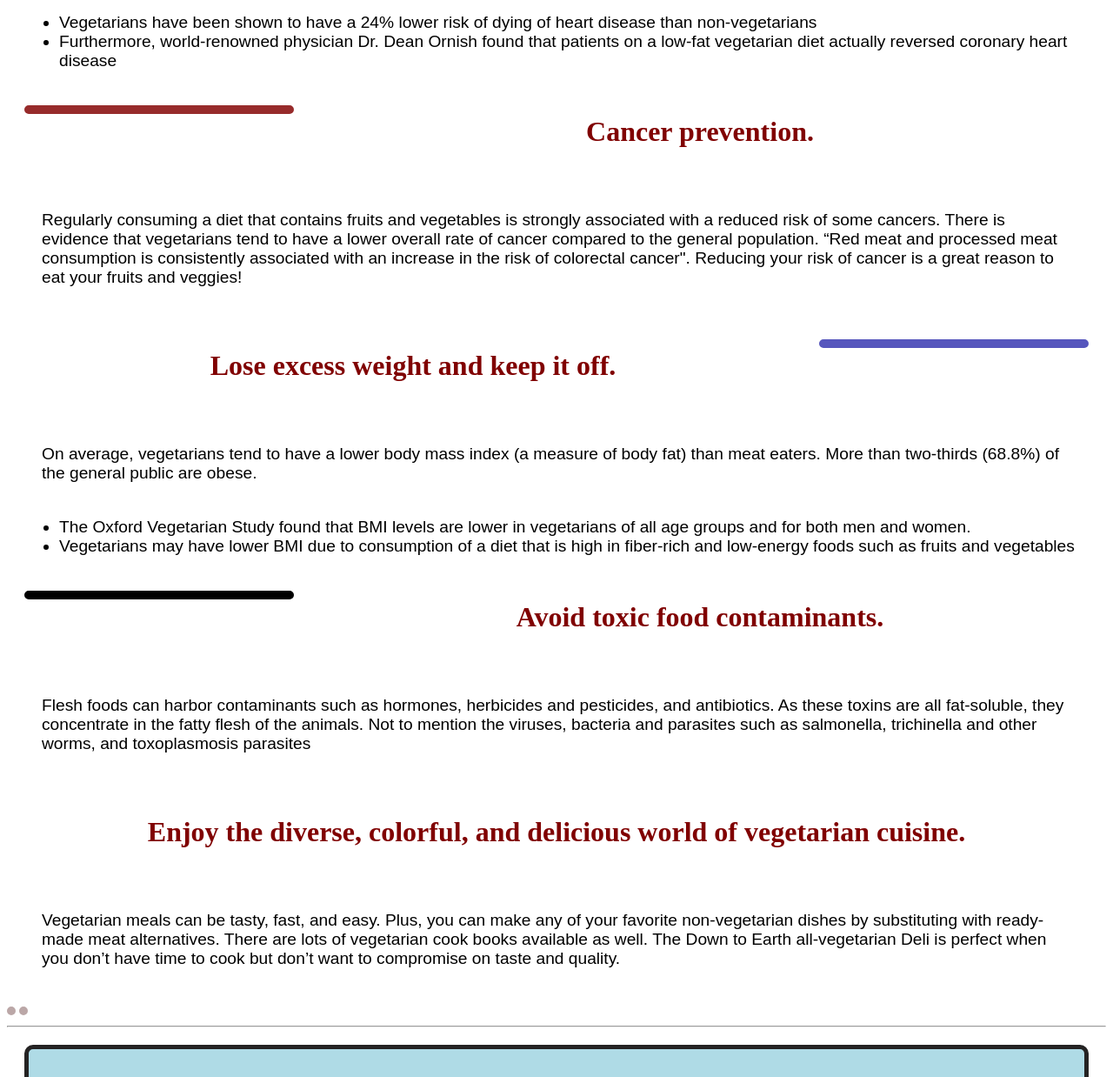
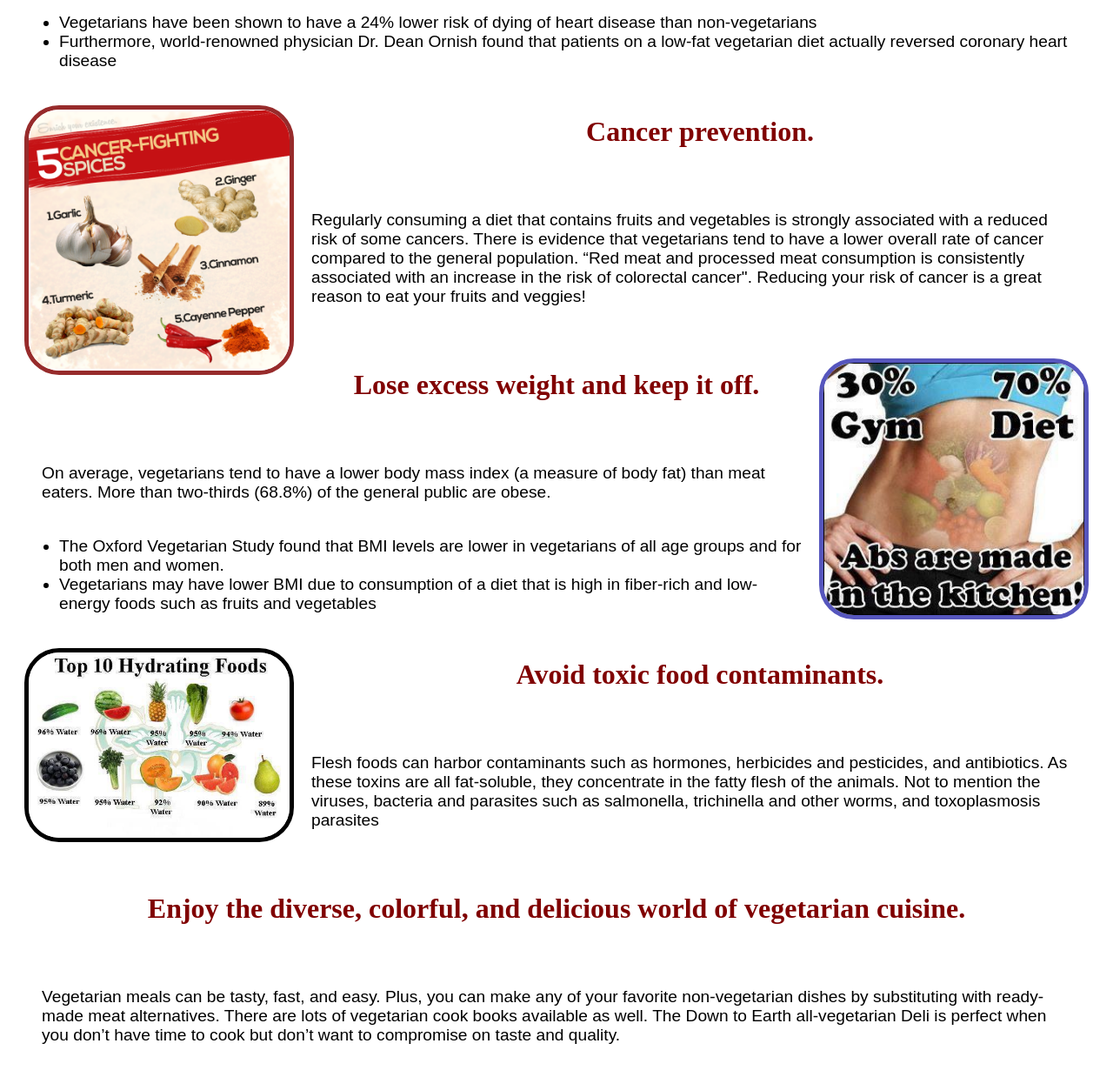
Before and after one commit to Neerajbhatia007/Neeraj-bhatia, a plain HTML site: page index.html in a window 1280 px wide. Shown: the part 860-2098 px from the top of the page at 87% size. Drawn offline with Linux system fonts and the light colour scheme.

Commit message:
Update index.html

```diff
--- a/index.html
+++ b/index.html
@@ -26,10 +26,10 @@
         <li>Vegetarians have been shown to have a 24% lower risk of dying of heart disease than non-vegetarians</li>
         <li>Furthermore, world-renowned physician Dr. Dean Ornish found that patients on a low-fat vegetarian diet actually reversed coronary heart disease</li>
     </ul>
-    <img id="img2" src="images/veg 2.png" alt="" width="300">
+    <img id="img2" src="veg 2.png" alt="" width="300">
     <h3>Cancer prevention.</h3>
     <p style="text-align: initial;">Regularly consuming a diet that contains fruits and vegetables is strongly associated with a reduced risk of some cancers. There is evidence that vegetarians tend to have a lower overall rate of cancer compared to the general population. “Red meat and processed meat consumption is consistently associated with an increase in the risk of colorectal cancer". Reducing your risk of cancer is a great reason to eat your fruits and veggies!</p>
-    <img id="img3" src="images/veg4.jpg" alt="" width="300">
+    <img id="img3" src="veg4.jpg" alt="" width="300">
     <h3>Lose excess weight and keep it off.</h3>
     <p>On average, vegetarians tend to have a lower body mass index (a measure of body fat) than meat eaters. More than two-thirds (68.8%) of the general public are obese.
     </p>
@@ -37,14 +37,14 @@
             <li>The Oxford Vegetarian Study found that BMI levels are lower in vegetarians of all age groups and for both men and women.</li>
             <li>Vegetarians may have lower BMI due to consumption of a diet that is high in fiber-rich and low-energy foods such as fruits and vegetables</li>
         </ul>
-        <img id="img4" src="images/veg 3.jpg" alt="" width="300">
+        <img id="img4" src="veg 3.jpg" alt="" width="300">
         <h3>Avoid toxic food contaminants.</h3>
         <p>Flesh foods can harbor contaminants such as hormones, herbicides and pesticides, and antibiotics. As these toxins are all fat-soluble, they concentrate in the fatty flesh of the animals. Not to mention the viruses, bacteria and parasites such as salmonella, trichinella and other worms, and toxoplasmosis parasites</p>
 
         <h3>Enjoy the diverse, colorful, and delicious world of vegetarian cuisine.</h3>
         <p> Vegetarian meals can be tasty, fast, and easy. Plus, you can make any of your favorite non-vegetarian dishes by substituting with ready-made meat alternatives. There are lots of vegetarian cook books available as well. The Down to Earth all-vegetarian Deli is perfect when you don’t have time to cook but don’t want to compromise on taste and quality.</p>
-        <img class="hhii" src="images/veg5.jpg"  alt="" width="49%">
-        <img class="hhii" src="images/veg6.jpg" alt="" width="49%">
+        <img class="hhii" src="veg5.jpg"  alt="" width="49%">
+        <img class="hhii" src="veg6.jpg" alt="" width="49%">
         <hr>
         <div class="pledge">
         <form action="">
```
